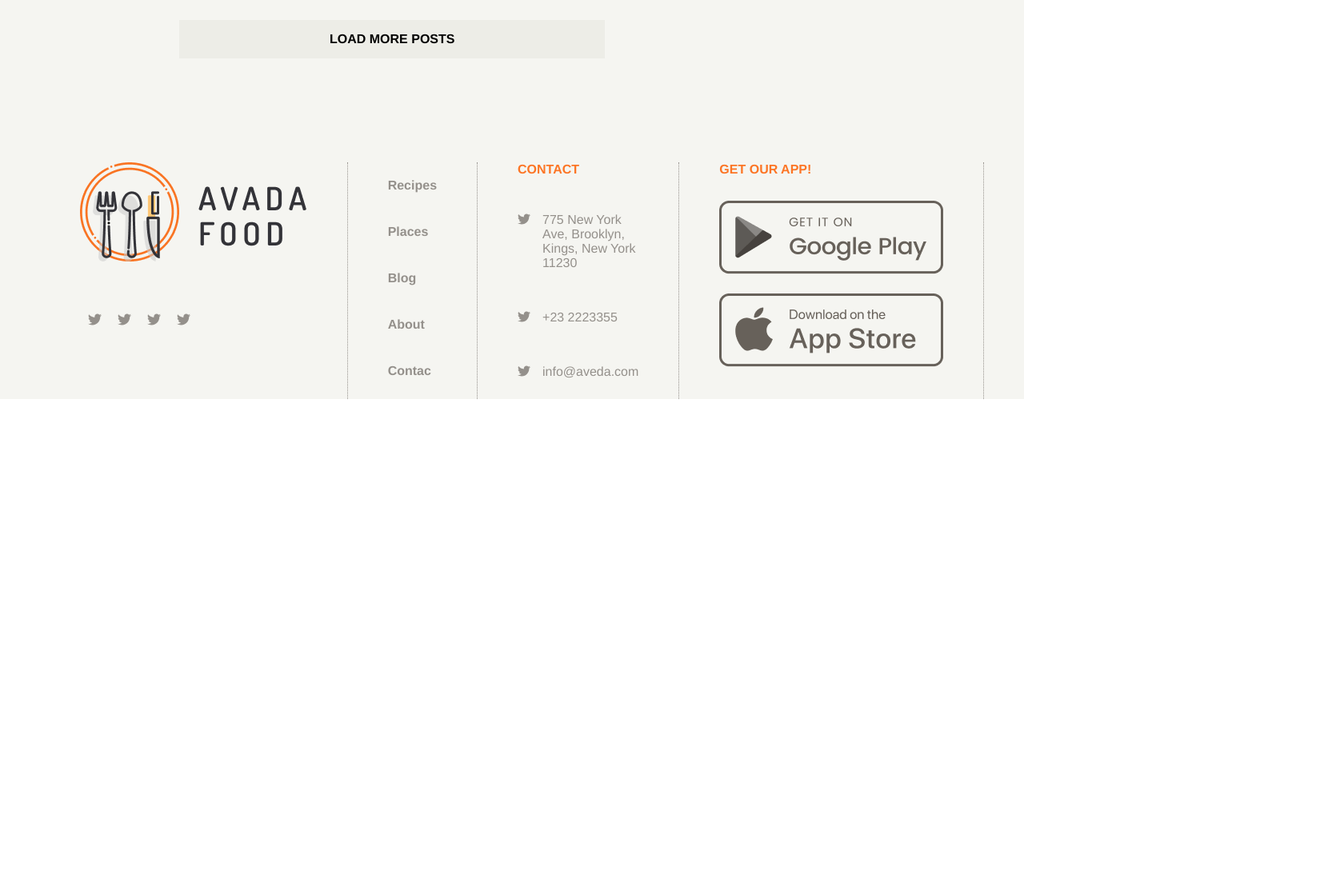
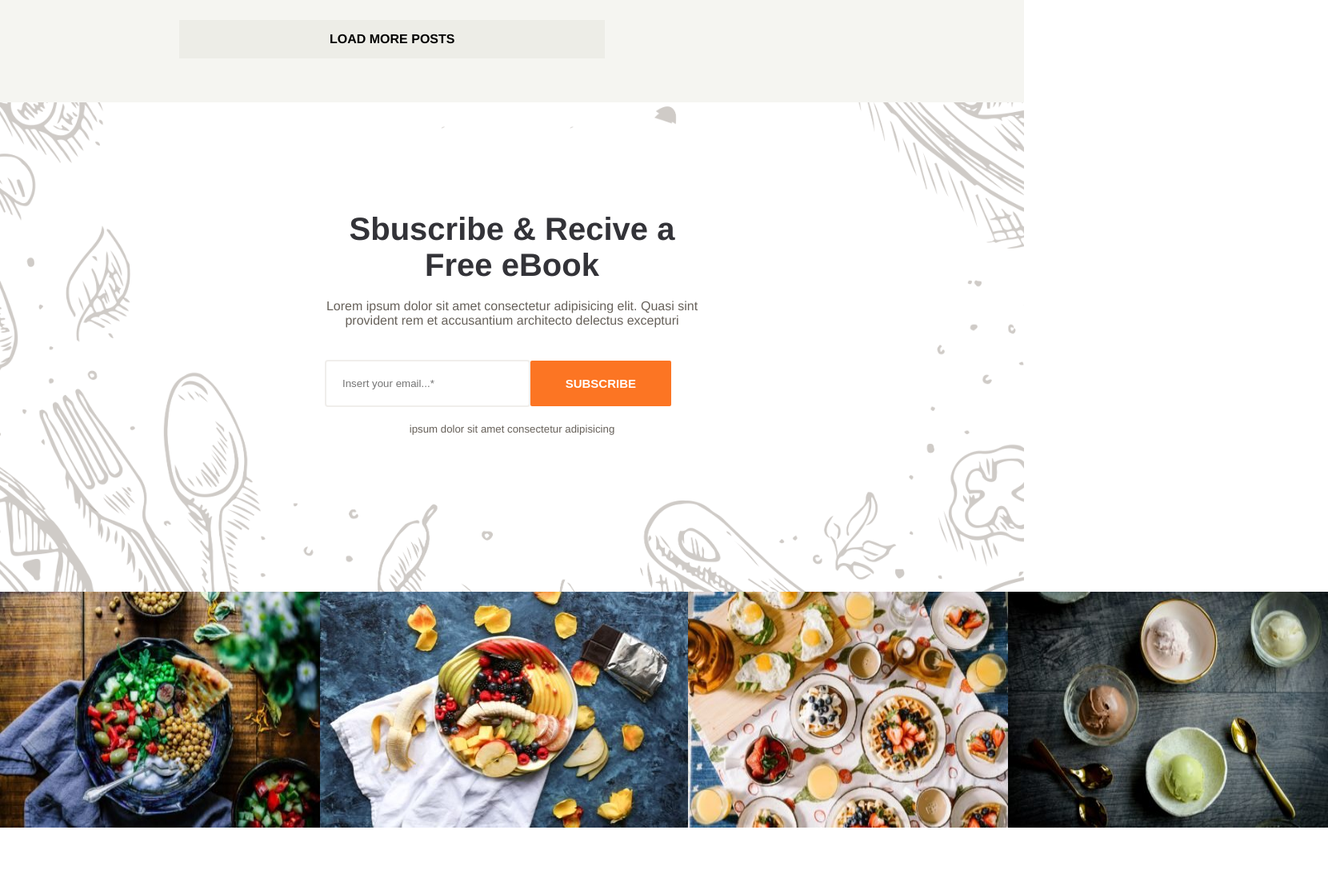
Before and after one commit to TommasoLodesani/proj-html-vuejs, a Vue app: page / in a window 1280 px wide. Shown: the part 5060-6168 px from the top of the page at 80% size, 1660 px wide, since content can reach past the window. Before the commit the page ends 5559 px from the top, so only its background shows below. Built offline with nearby package versions, Linux system fonts and the light colour scheme.

Commit message:
carousel

```diff
--- a/src/App.vue
+++ b/src/App.vue
@@ -29,7 +29,8 @@
       </section>
 
       <section>
-
+        <MySubscribe/>
+        <MyCarousel/>
       </section>
     </main>
 
@@ -50,6 +51,9 @@ import MyFooter from './components/MyFooter.vue';
 import CulinaryCollection from './components/CulinaryCollection.vue';
 import FarmtoTable from './components/FarmtoTable.vue';
 import ImgFarmToTable from './components/ImgFarmToTable.vue';
+import MySubscribe from './components/MySubscribe.vue';
+import MyCarousel from './components/MyCarousel.vue';
+
 
 
 
@@ -63,7 +67,9 @@ export default {
     FoodieJournal,
     CulinaryCollection,
     FarmtoTable,
-    ImgFarmToTable
+    ImgFarmToTable,
+    MySubscribe,
+    MyCarousel
 }
 }
 </script>
--- /dev/null
+++ b/src/components/MyCarousel.vue
@@ -0,0 +1,29 @@
+<template>
+    <div class="img-container">
+        <img src="../assets/img/Yogurt-Nan-400x263.jpg" alt="">
+        <img src="../assets/img/Mixed-fruits-460x295.jpg" alt="">
+        <img src="../assets/img/r-rachel-park-366508-unsplash-min-400x263.jpg" alt="">
+        <img src="../assets/img/r-michelle-tsang-500721-unsplash-min-400x263.jpg" alt="">
+
+    </div>
+</template>
+
+<script>
+export default {
+    name: 'MyCarousel'
+
+}
+</script>
+
+<!-- Add "scoped" attribute to limit CSS to this component only -->
+<style scoped lang="scss">
+
+.img-container{
+    display: flex;
+    img{
+        flex-basis: calc(100% / 4);
+        max-width: 100%;
+    }
+}
+
+</style>
--- a/src/components/MyFooter.vue
+++ b/src/components/MyFooter.vue
@@ -99,6 +99,11 @@
             </div>
         </div>
 
+        <div class="bottom-footer">
+
+            <p>Copirigh Lorem ipsum dolor sit amet consectetur adipisicing elit. Aspernatur quod nulla quas</p>
+        </div>
+
 
 
     </footer>
@@ -145,17 +150,21 @@ export default {
 
 <!-- Add "scoped" attribute to limit CSS to this component only -->
 <style scoped lang="scss">
+
+footer{
+    background-color: white;
+}
 .top-footer {
     display: flex;
     justify-content: center;
     width: 70%;
     margin: auto;
 
-
     .col{
         flex-basis: (100% / 5);
         padding: 0px 50px;
         margin-top: 75px;
+        margin-bottom: 50px;
         border-right: dotted 1px #94908b;
 
           h4{
@@ -199,7 +208,7 @@ export default {
 
         a {
             text-decoration: none;
-            color: #94908b;
+            color: #67615a;
             font-weight: bold;
             // font-size: 12px;
 
@@ -241,6 +250,21 @@ export default {
 
 }
 
+.bottom-footer{
+    width: 100%;
+    height: 80px;
+    background-color: #f5f5f1;
+    display: flex;
+    justify-content: center;
+    align-items: center;
+
+    p{
+        font-size: 12px;
+        color: #67615a;
+
+    };
+}
+
 
 
 </style>
--- /dev/null
+++ b/src/components/MySubscribe.vue
@@ -0,0 +1,113 @@
+<template>
+    <div class="jumbo-image">
+
+        <div class="title">
+
+            <h1>Sbuscribe <span>&</span> Recive a Free eBook</h1>
+
+            <h4>Lorem ipsum dolor sit amet consectetur adipisicing elit. Quasi sint provident rem et accusantium architecto delectus excepturi</h4>
+
+            <div class="input-form">
+
+                <input type="text" placeholder="Insert your email...*">
+                <button>SUBSCRIBE</button>
+
+            </div>
+
+            <h5>ipsum dolor sit amet consectetur adipisicing</h5>
+        </div>
+
+
+    </div>
+</template>
+
+<script>
+export default {
+    name: 'MySubscribe'
+
+}
+</script>
+
+<!-- Add "scoped" attribute to limit CSS to this component only -->
+<style scoped lang="scss">
+.jumbo-image {
+    width: 100%;
+    height: 612px;
+    background-image: url("../assets/img/subscribe-sec-bg.png");
+    background-color: white;
+    background-position: center;
+    background-repeat: no-repeat;
+    background-size: cover;
+    position: relative;
+
+
+    .title {
+        text-align: center;
+        position: absolute;
+        top: 45%;
+        left: 50%;
+        transform: translate(-50%, -50%);
+        padding: 65px 86px;
+        background-color: white;
+        border-radius: 10px;
+
+        h1{
+            font-size: 40px;
+            color:#333338;
+
+        }
+        h4{
+            margin-top: 20px;
+            color: #67615a;
+            font-weight: 100;
+
+        }
+
+        h5{
+            margin-top: 20px;
+            color: #67615a;
+            font-weight: 100;
+
+        }
+
+        .input-form{
+            margin-top: 40px;
+            display: flex;
+            justify-content: space-between;
+            align-items: center;
+
+            input{
+                width: 70%;
+                padding: 20px;
+                border-radius: 4px;
+                border: solid 2px #f0eeeb;
+                ::placeholder{
+                    color:#f0eeeb ;
+                }
+            }
+        }
+
+        button {
+            background-color: #fc7523;
+            border: none;
+            border-radius: 2px;
+            color: white;
+            padding: 20px 44px;
+            text-align: center;
+            text-decoration: none;
+            display: inline-block;
+            font-size: 15px;
+            font-weight: bold;
+            margin-right: 35px;
+        }
+
+    }
+
+
+
+
+
+
+
+}
+</style>
```
